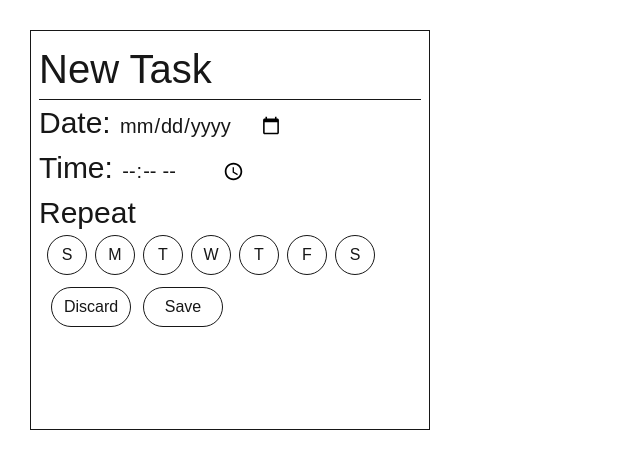
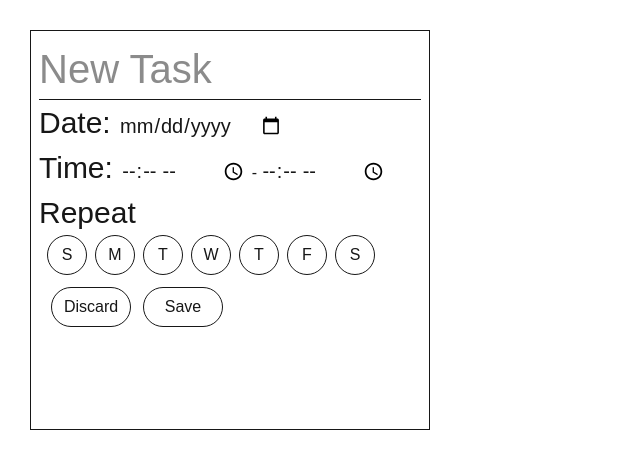
Before and after one commit to hevandrohelio/MyJournal-App, a Next.js app in the folder myjournal/: page /new-task in a window 1280 px wide. Shown: the top 468 px of the page, without its empty margins (0-640 px from the left). Built offline with nearby package versions, Linux system fonts and the light colour scheme.

Commit message:
Pop up to create new tasks

```diff
--- a/myjournal/src/components/NewTask/index.tsx
+++ b/myjournal/src/components/NewTask/index.tsx
@@ -3,15 +3,16 @@ import "./new-task.css"
 export function NewTask() {
     return (
         <div className="border w-100 h-100 p-2">
-            <h1 className="text-[40px]">New Task</h1>
-            <hr />
             <div>
                 <form action="">
+                    <input type="text"className="text-[40px] w-95" placeholder="New Task"/>
+                    <br />
+                    <hr />
                     <label htmlFor="date" className="tasks_form_text">Date: </label>
                     <input type="date" name="" id="" className="input_text" />
                     <br />
                     <label htmlFor="time" className="tasks_form_text">Time: </label>
-                    <input type="time" name="" id="" className="input_text" />
+                    <input type="time" name="" id="" className="input_text" /> - <input type="time" name="" id="" className="input_text"></input>
                     <br />
                     <label htmlFor="repeat" className="tasks_form_text">Repeat</label>
                     <div>
```
